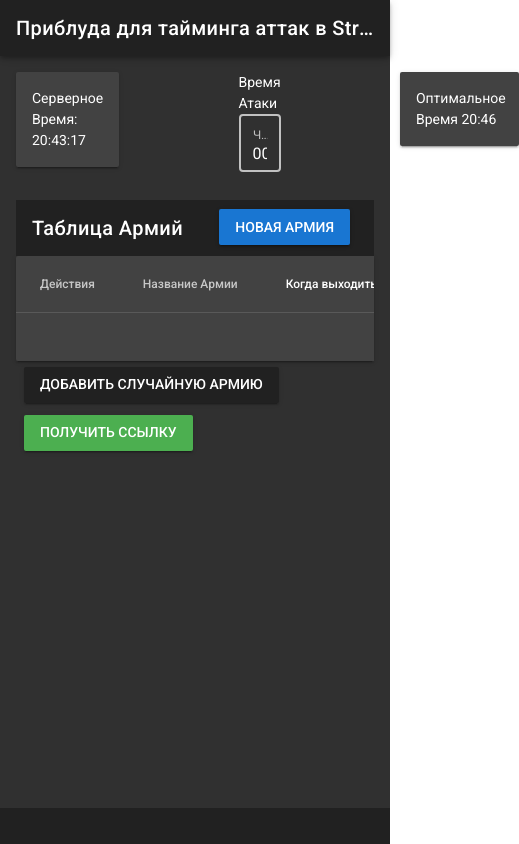
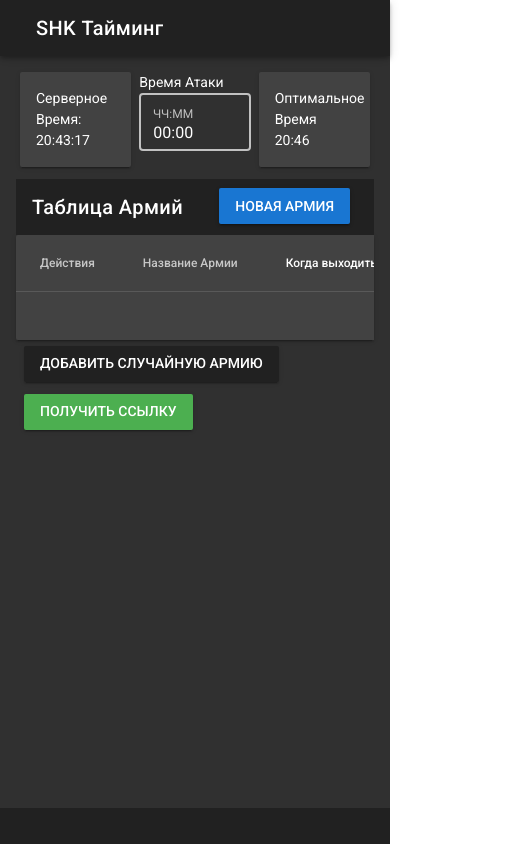
Before and after one commit to Donila/shk-timing, a Vue app: page / in a window 390 px wide. Shown: the whole page, 519 px wide, since content can reach past the window. Built offline with nearby package versions, Linux system fonts and the light colour scheme.

Commit message:
Fixed bug with 01:01:01 hours min sec, mobile title

```diff
--- a/src/App.vue
+++ b/src/App.vue
@@ -2,7 +2,8 @@
   <div>
     <v-app dark>
       <v-toolbar fixed app>
-        <v-toolbar-title>{{ $t("title") }}</v-toolbar-title>
+        <v-toolbar-title class="hidden-md-and-down">{{ $t("title") }}</v-toolbar-title>
+        <v-toolbar-title class="hidden-lg-and-up">{{ $t("titleShort") }}</v-toolbar-title>
         <v-spacer></v-spacer>
         <v-toolbar-items class="hidden-sm-and-down">
           <Languages/>
--- a/src/components/TimeX.vue
+++ b/src/components/TimeX.vue
@@ -1,15 +1,15 @@
 <template>
   <v-layout row>
-    <v-flex xs4 sm1 md1>
+    <v-flex xs4 sm1 md1 px-1>
       <v-card>
         <v-card-text>{{ $t('serverTime') }}: {{serverTime}}</v-card-text>
       </v-card>
     </v-flex>
-    <v-flex offset-xs4 xs4 offset-sm1 sm1 offset-md1 md1>
+    <v-flex xs4 offset-sm1 sm1 offset-md1 md1 px-1>
       <label>{{ $t('timingTime') }}</label>
       <v-text-field outline box v-model="time" :label="$t('hhMM')" mask="time"></v-text-field>
     </v-flex>
-    <v-flex offset-xs4 xs4 offset-sm1 sm1 offset-md1 md1>
+    <v-flex xs4 offset-sm1 sm1 offset-md1 md1 px-1>
       <v-card>
         <v-card-text>{{ $t('suggestedTime') }} {{suggestedTime}}</v-card-text>
       </v-card>
--- a/src/helpers/army.js
+++ b/src/helpers/army.js
@@ -26,7 +26,7 @@ const toEditableModel = (army) => {
 }
 
 const fromEditableModel = (model) => {
-  let time = +(model.h * secondsInHour + model.m * secondsInMinute + model.s) * model.speed
+  let time = (parseInt(model.h) * secondsInHour + parseInt(model.m) * secondsInMinute + parseInt(model.s)) * model.speed
 
   return {
     time: time,
```
Also changed, not shown: src/plugins/i18n.js.
